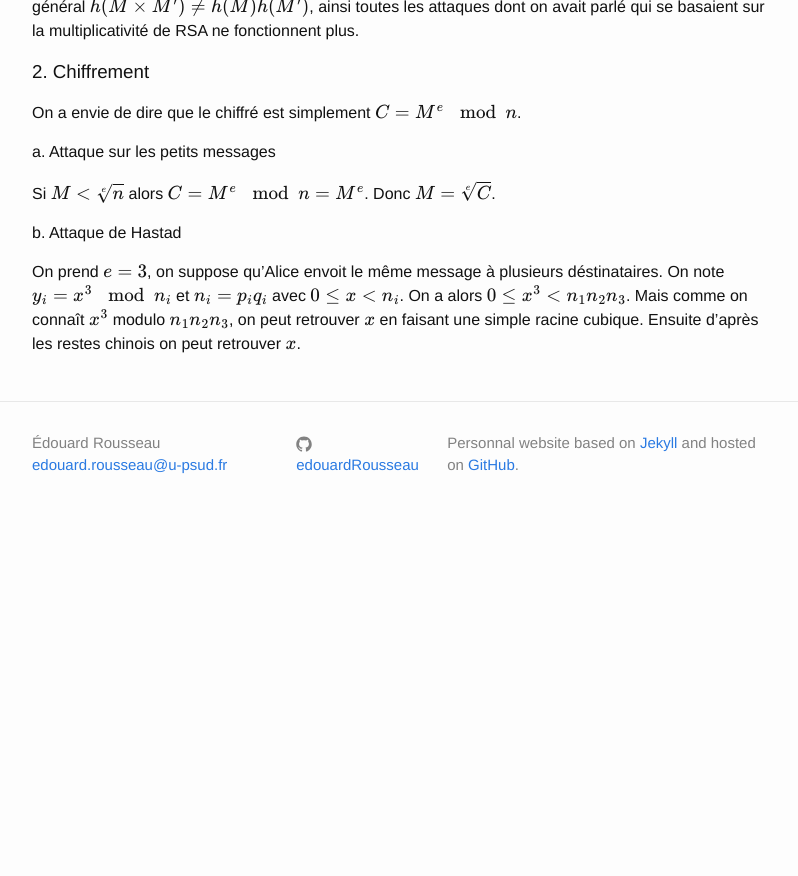
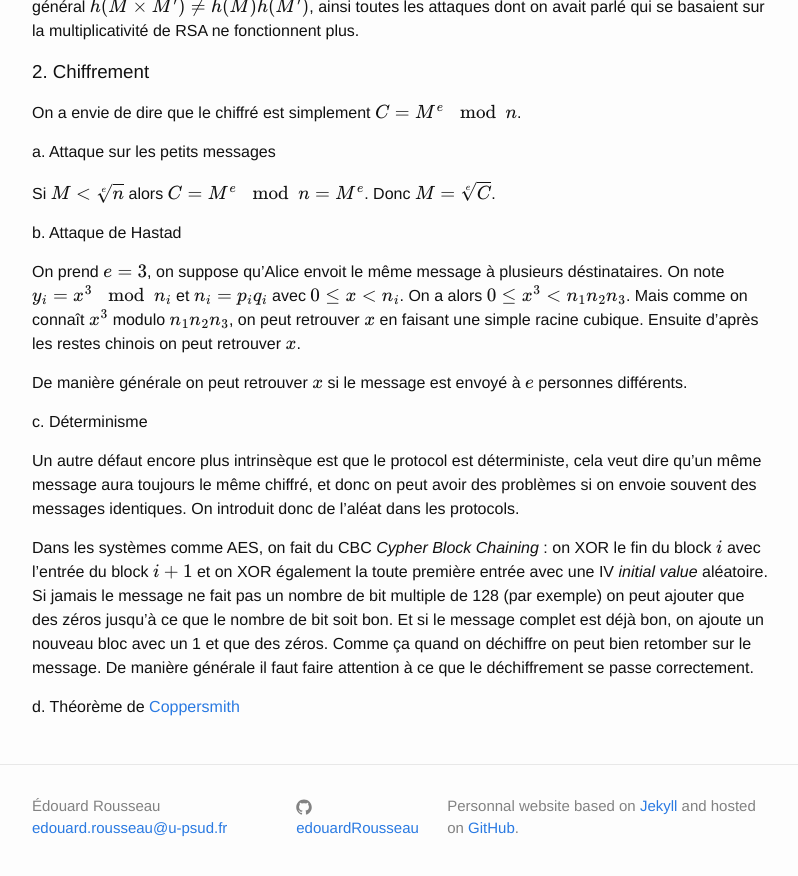
Before and after one commit to erou/erou.github.io, a Jekyll site: the page built from crypto.md, in a window 1280 px wide and 900 px high, scrolled down 2295 px. Shown: the top 876 px of the window, without its empty margins (238-1036 px from the left). Built offline with Jekyll 4.4.1, drawn with Linux system fonts in a browser that asks for light colours; formulas are drawn with MathJax 3; before the commit the page ends 2832 px from its top, so only the background shows below that.

Commit message:
cours crypto

```diff
--- a/crypto.md
+++ b/crypto.md
@@ -137,3 +137,25 @@ déstinataires. On note $y_i=x^3\mod n_i$ et $n_i=p_iq_i$ avec $0\leq
 x<n_i$. On a alors $0\leq x^3<n_1n_2n_3$. Mais comme on connaît $x^3$
 modulo $n_1n_2n_3$, on peut retrouver $x$ en faisant une simple racine
 cubique. Ensuite d'après les restes chinois on peut retrouver $x$.
+
+De manière générale on peut retrouver $x$ si le message est envoyé à $e$
+personnes différents.
+
+#### c. Déterminisme
+
+Un autre défaut encore plus intrinsèque est que le protocol est
+déterministe, cela veut dire qu'un même message aura toujours le même
+chiffré, et donc on peut avoir des problèmes si on envoie souvent des
+messages identiques. On introduit donc de l'aléat dans les protocols.
+
+Dans les systèmes comme AES, on fait du CBC *Cypher Block Chaining* : on
+XOR le fin du block $i$ avec l'entrée du block $i+1$ et on XOR également
+la toute première entrée avec une IV *initial value* aléatoire. Si
+jamais le message ne fait pas un nombre de bit multiple de 128 (par
+exemple) on peut ajouter que des zéros jusqu'à ce que le nombre de bit
+soit bon. Et si le message complet est déjà bon, on ajoute un nouveau
+bloc avec un 1 et que des zéros. Comme ça quand on déchiffre on peut
+bien retomber sur le message. De manière générale il faut faire
+attention à ce que le déchiffrement se passe correctement.
+
+#### d. Théorème de [Coppersmith](https://en.wikipedia.org/wiki/Don_Coppersmith)
```
